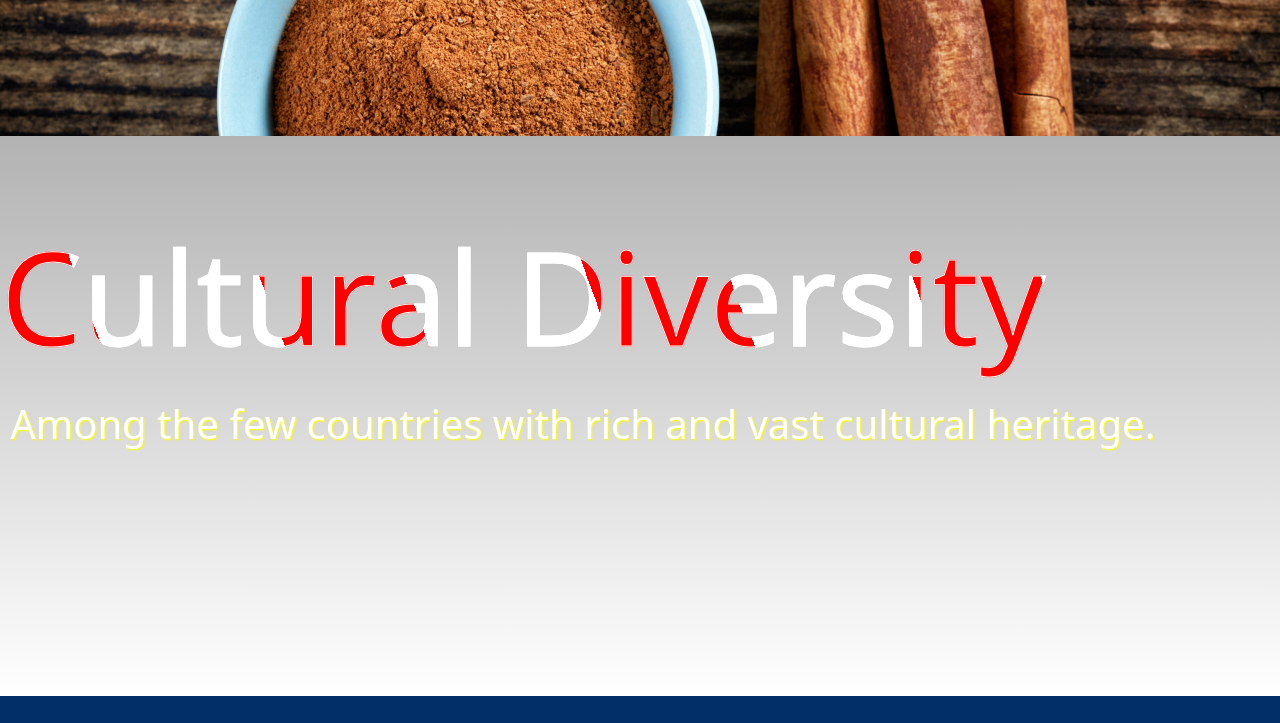
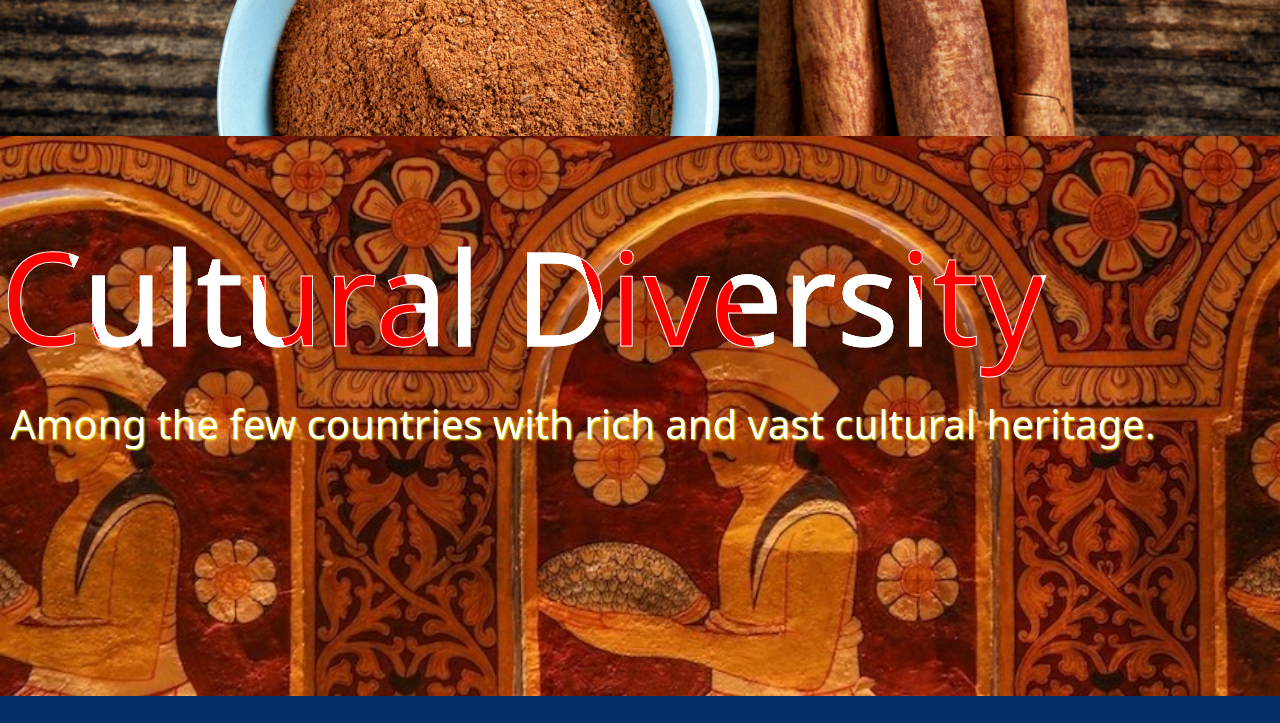
Before and after one commit to YasasJayanetti/VisitSriLanka, a plain HTML site: page index.html in a window 1280 px wide. Shown: the part 2500-3223 px from the top of the page. Drawn offline with nearby package versions, Linux system fonts and the light colour scheme; a web font is replaced by a local one.

Commit message:
Update styles.css

```diff
--- a/css/styles.css
+++ b/css/styles.css
@@ -326,7 +326,7 @@ body {
 .culture{
 	width: 100;
 	height:70vh;
-	background-image: url("../img/main/culture.jpg"), linear-gradient(rgba(0, 0, 0, 0.3), transparent);
+	background-image: url("../img/main/culture.jpeg"), linear-gradient(rgba(0, 0, 0, 0.3), transparent);
 	background-size: cover;
 	padding: 0.8%;
 	position: relative;
```
